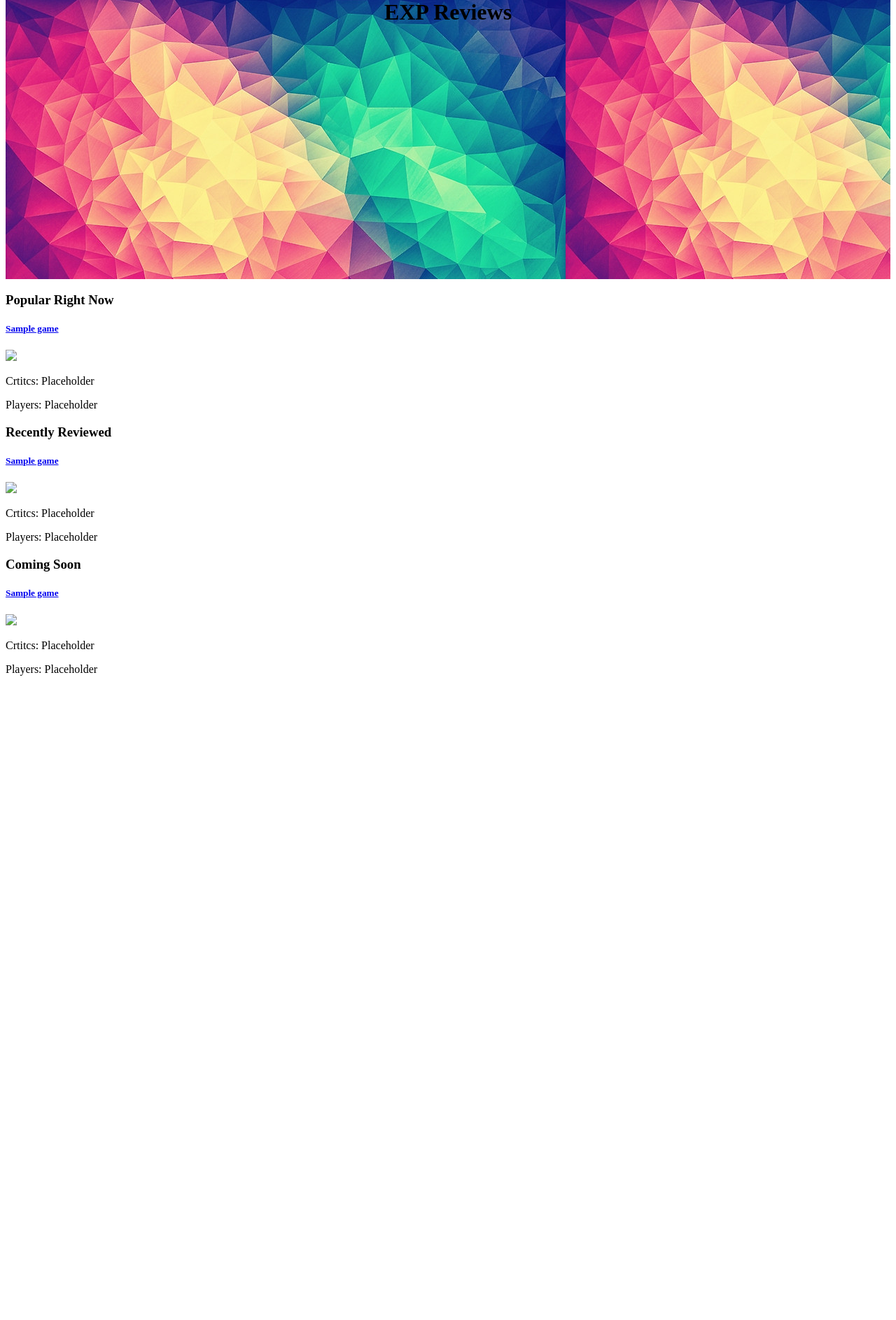
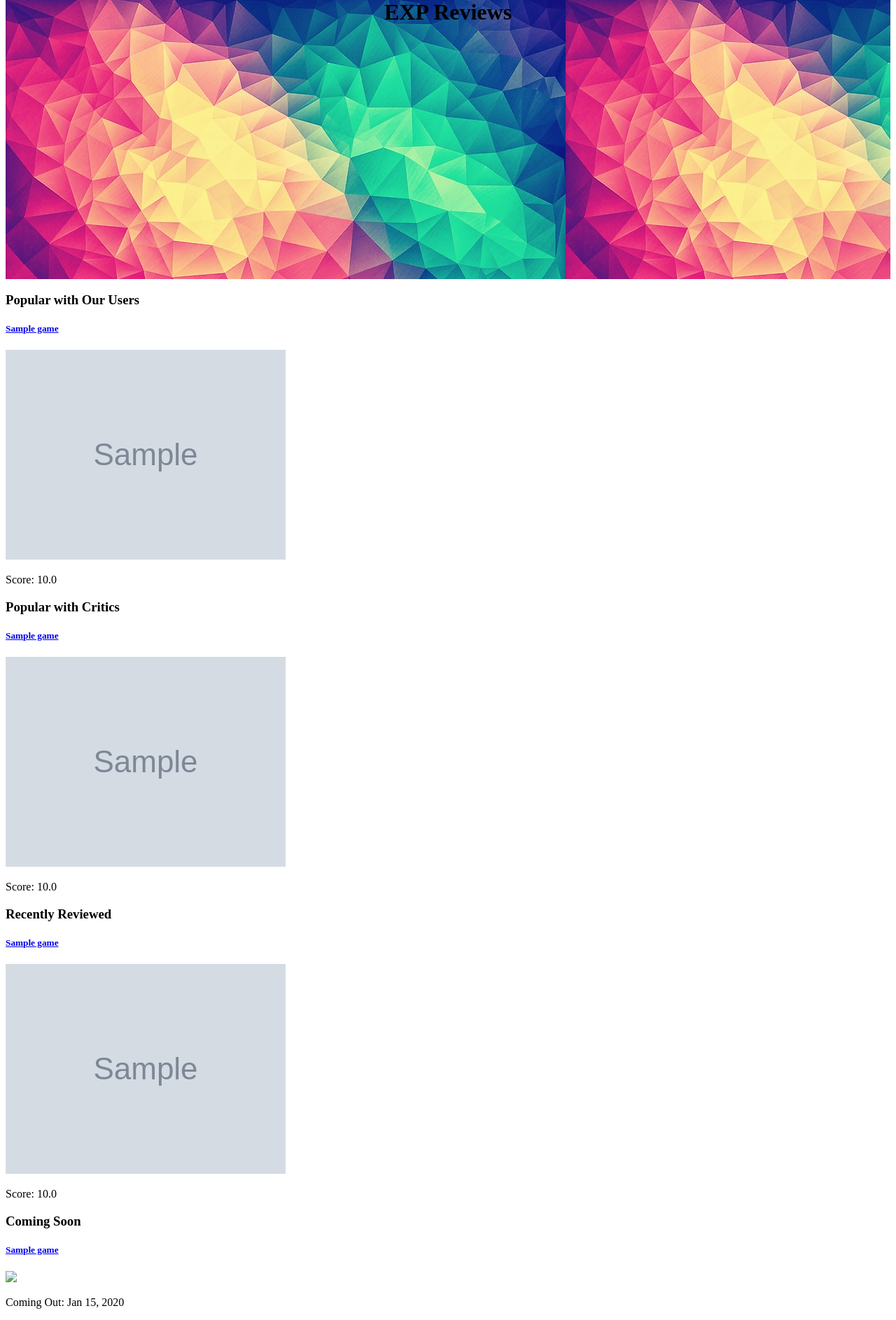
Before and after one commit to subwavesignals/exp_reviews, a Flask app: template templates/index.html in a window 1280 px wide. Shown: the part 136-2023 px from the top of the page at 70% size. Before the commit the page ends 1102 px from the top, so only its background shows below. Run offline with Flask 2, Linux system fonts and the light colour scheme; tables that the repository leaves empty hold one stand-in row (values such as "Sample post"); the template is opened without the code that fills it: values that come from a table or form of the project are taken from there, most other values are stand-ins (such as "Sample title", 1, 10 or a date in 2020); grey boxes marked "Sample" are stand-in pictures.

Commit message:
Finished rough of homepage; cleaning up requires bootstrap

```diff
--- a/server.py
+++ b/server.py
@@ -4,8 +4,11 @@ from jinja2 import StrictUndefined
 
 from flask import (Flask, render_template, redirect, request, flash, session, jsonify)
 from flask_debugtoolbar import DebugToolbarExtension
+from flask_sqlalchemy import sqlalchemy
+from sqlalchemy.sql import func
+import json
 
-from model import User, connect_to_db, db
+from model import User, Game, Review, connect_to_db, db
 
 
 app = Flask(__name__)
@@ -23,7 +26,46 @@ app.jinja_env.undefined = StrictUndefined
 def display_homepage():
     """Displays the homepage"""
 
-    return render_template("index.html")
+    all_reviews = db.session.query(func.avg(Review.score).label("avg_score"), Review.game_id).group_by(Review.game_id).order_by(func.avg(Review.score).desc())
+    user_reviews = all_reviews.filter(Review.user_id <= 400).limit(20).all()
+    critic_reviews = all_reviews.filter(Review.user_id > 400).limit(20).all()
+    user_list = []
+    critic_list = []
+
+    for review in user_reviews:
+        game_id = review.game_id
+        game = Game.query.filter_by(game_id=game_id).first()
+        game.avg_score = float(review.avg_score)
+
+        user_list.append(game)
+        print game.avg_score
+
+    for review in critic_reviews:
+        game_id = review.game_id
+        game = Game.query.filter_by(game_id=game_id).first()
+        game.avg_score = float(review.avg_score)
+
+        critic_list.append(game)
+        print game.avg_score
+
+    recent_reviews = Review.query.filter(Review.user_id <= 400).order_by(Review.review_time.desc()).limit(20).all()
+    recent_list = []
+
+    for review in recent_reviews:
+        game_id = review.game_id
+        game = Game.query.filter_by(game_id=game_id).first()
+        avg_score = db.session.query(func.avg(Review.score)).filter(Review.game_id==game_id, Review.user_id <= 400).first()
+        game.avg_score = float(avg_score[0])
+        print type(avg_score[0]), type(game.avg_score)
+        recent_list.append(game)
+
+    soon_list = Game.query.filter(Game.release_date > '2017-02-28 00:00:00').order_by(Game.release_date).limit(20).all()
+
+
+    return render_template("index.html", user_list=user_list,
+                           critic_list=critic_list,
+                           recent_list=recent_list,
+                           soon_list=soon_list)
 
 
 @app.route("/signup", methods=["GET", "POST"])
@@ -152,6 +194,13 @@ def validate_email():
     return jsonify(email_list)
 
 
+@app.route("/games/<game_id>")
+def display_game(game_id):
+    """Returns game_details page for selected game_id"""
+
+    game = Game.query.filter_by(game_id=game_id).first()
+
+    return render_template("game_details.html", game=game)
 
 
 
--- a/templates/index.html
+++ b/templates/index.html
@@ -12,16 +12,35 @@
     </div> <!-- End homepage jumbotron -->
 
     <div class="row">
-        <h3>Popular Right Now</h3>
-        {% for game in popular_list %}
-            <div class="col-lg-3 col-md-4 col-sm-2 col-xs-1">
+        <h3>Popular with Our Users</h3>
+        {% for game in user_list %}
+            <div class="col-lg-3 col-md-4 col-sm-6 col-xs-12">
                 <h5><a href="/games/{{ game.game_id }}">{{ game.name }}</a></h5>
-                <img src="{{ game.screenshots[0].url }}">
+                {% if game.covers|length >= 1 %}
+                    <img src="{{ game.covers[0].url }}">
+                {% else %}
+                    <img src="/static/img/mysterious_wall_chicken.png">
+                {% endif %}
                 <div class="col-xs-2">
-                    <p>Crtitcs: Placeholder</p><!-- {{ game.critic }}</p> -->
-                    </div>
+                    <p>Score: {{ "%.1f" % game.avg_score }}</p>
+                </div>
+            </div>
+        {% endfor %}
+
+    </div> <!-- End homepage popular games -->
+
+    <div class="row">
+        <h3>Popular with Critics</h3>
+        {% for game in critic_list %}
+            <div class="col-lg-3 col-md-4 col-sm-6 col-xs-12">
+                <h5><a href="/games/{{ game.game_id }}">{{ game.name }}</a></h5>
+                {% if game.covers|length >= 1 %}
+                    <img src="{{ game.covers[0].url }}">
+                {% else %}
+                    <img src="/static/img/mysterious_wall_chicken.png">
+                {% endif %}
                 <div class="col-xs-2">
-                    <p>Players: Placeholder</p><!-- {{ game.player }}</p> -->
+                    <p>Score: {{ "%.1f" % game.avg_score }}</p>
                 </div>
             </div>
         {% endfor %}
@@ -31,14 +50,15 @@
     <div class="row">
         <h3>Recently Reviewed</h3>
         {% for game in recent_list %}
-            <div class="col-lg-3 col-md-4 col-sm-2 col-xs-1">
+            <div class="col-lg-3 col-md-4 col-sm-6 col-xs-12">
                 <h5><a href="/games/{{ game.game_id }}">{{ game.name }}</a></h5>
-                <img src="{{ game.screenshots[0].url }}">
+                {% if game.covers|length >= 1 %}
+                    <img src="{{ game.covers[0].url }}">
+                {% else %}
+                    <img src="/static/img/mysterious_wall_chicken.png">
+                {% endif %}
                 <div class="col-xs-2">
-                    <p>Crtitcs: Placeholder</p><!-- {{ game.critic }}</p> -->
-                    </div>
-                <div class="col-xs-2">
-                    <p>Players: Placeholder</p><!-- {{ game.player }}</p> -->
+                    <p>Score: {{ "%.1f" % game.avg_score }}</p>
                 </div>
             </div>
         {% endfor %}
@@ -48,14 +68,15 @@
     <div class="row">
         <h3>Coming Soon</h3>
         {% for game in soon_list %}
-            <div class="col-lg-3 col-md-4 col-sm-2 col-xs-1">
+            <div class="col-lg-3 col-md-4 col-sm-6 col-xs-12">
                 <h5><a href="/games/{{ game.game_id }}">{{ game.name }}</a></h5>
-                <img src="{{ game.screenshots[0].url }}">
+                {% if game.covers|length >= 1 %}
+                    <img src="{{ game.covers[0].url }}">
+                {% else %}
+                    <img src="/static/img/mysterious_wall_chicken.png">
+                {% endif %}
                 <div class="col-xs-2">
-                    <p>Crtitcs: Placeholder</p><!-- {{ game.critic }}</p> -->
-                    </div>
-                <div class="col-xs-2">
-                    <p>Players: Placeholder</p><!-- {{ game.player }}</p> -->
+                    <p>Coming Out: {{ game.release_date.strftime("%b %d, %Y") }}</p>
                 </div>
             </div>
         {% endfor %}
```
Also changed, not shown: static/img/mysterious_wall_chicken.png (added).
